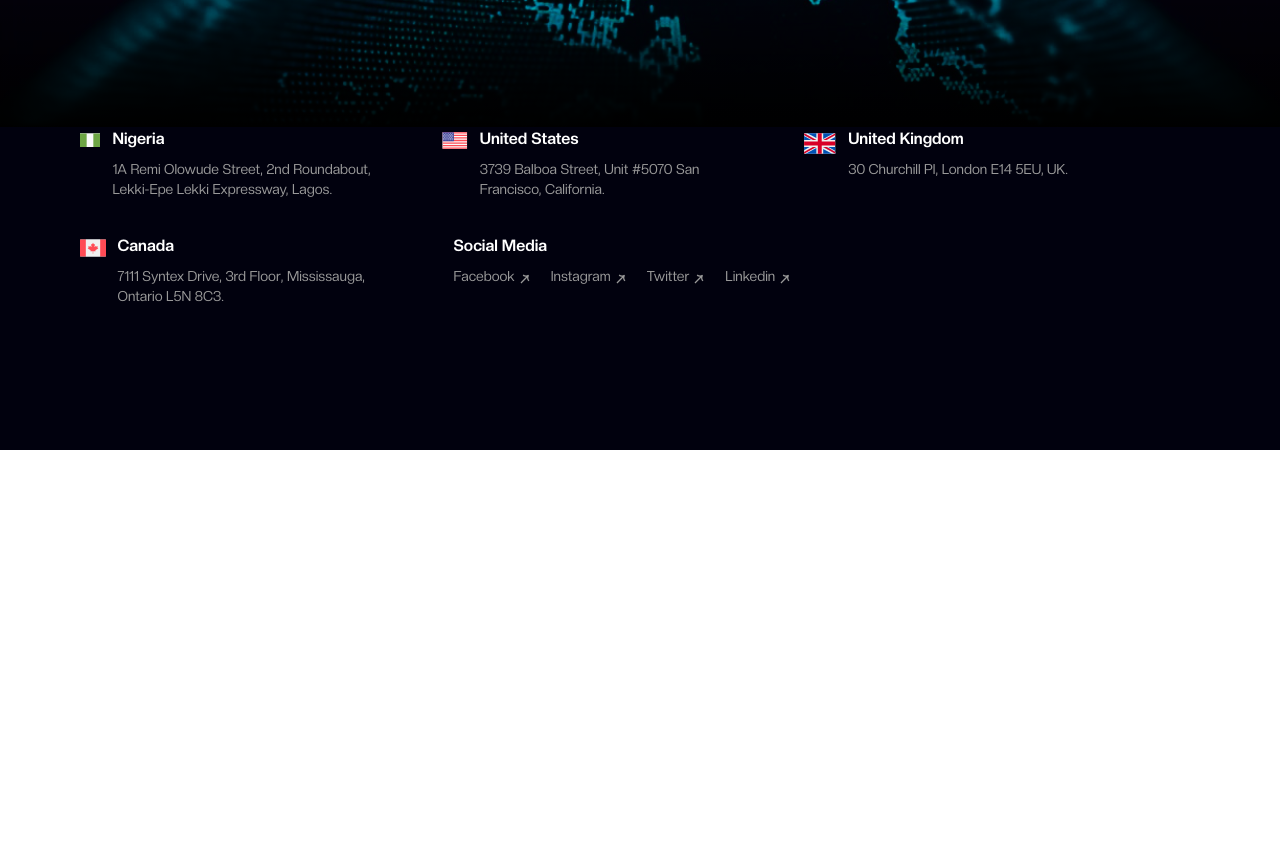
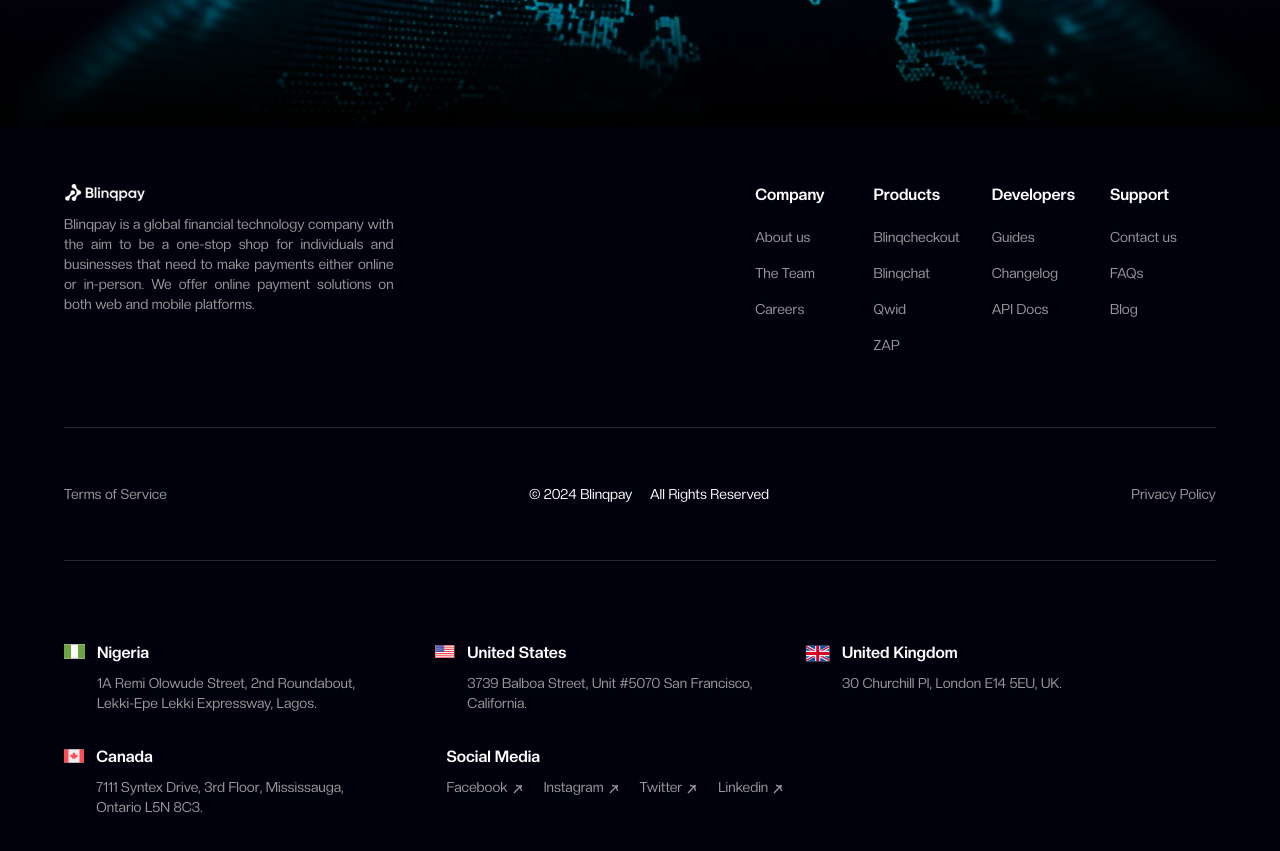
Before and after one commit to BlinqpayTeam/pix-dummy, a Next.js app: page / in a window 1280 px wide. Shown: the part 920-1771 px from the top of the page. Before the commit the page ends 1370 px from the top, so only its background shows below. Built offline with nearby package versions, Linux system fonts and the light colour scheme.

Commit message:
Completed footer

```diff
--- a/src/app/globals.css
+++ b/src/app/globals.css
@@ -113,7 +113,7 @@
 
 @layer components {
 	.side-pad {
-		@apply px-7 lg:px-20;
+		@apply px-7 lg:px-16;
 	}
 
   .bred {
--- a/src/app/page.tsx
+++ b/src/app/page.tsx
@@ -1,7 +1,7 @@
 import Banner from "@/components/Banner";
 import HeroSectionMenu from "@/components/Hero-section";
 import HeroSection from "@/components/Hero-section/section";
-import SecondHalfSectionsWrapper from "@/components/second-half-sections/SecondHalfSectionsWrapper";
+import SecondHalfSectionsWrapper from "@/components/landing-page/second-half-sections/SecondHalfSectionsWrapper";
 
 const menu = ["Company", "Products", "Developers", "About us"]
 
--- a/src/components/second-half-sections/footer/Addresses.tsx
+++ b/src/components/landing-page/second-half-sections/footer/Addresses.tsx
@@ -12,13 +12,13 @@
             const isNig = address?.title === 'Nigeria'
 
             return (
-               <div key={idx} className="w-full lg:w-[28%] flex items-start lg:mr-12 mb-8 lg:mb-8">
+               <div key={idx} className="w-full lg:w-[28%] flex !items-start lg:mr-12 mb-8 lg:mb-8">
 
                   <div className={`mr-3 ${isNig ? '' : 'pt-px'}`}>
                      <Image
                         height={20}
-                        width={isNig ? 35 : 33}
                         alt="footer-img"
+                        width={isNig ? 35 : 25}
                         src={address.iconPath}
                      />
                   </div>
--- a/src/components/second-half-sections/footer/Footer.tsx
+++ b/src/components/landing-page/second-half-sections/footer/Footer.tsx
@@ -1,10 +1,14 @@
 import React from 'react'
 import Addresses from './Addresses'
+import UsefulLinks from './UsefulLinks'
+import TermsAndPolicy from './TermsAndPolicy'
 
 const Footer = () => {
    return (
       <footer className='w-full bg-blq-custom-dark pb-16 lg:pb-28 text-white side-pad font-creato'>
+         <UsefulLinks />
          <Addresses />
+         <TermsAndPolicy isMobile />
       </footer>
    )
 }
--- /dev/null
+++ b/src/components/landing-page/second-half-sections/footer/TermsAndPolicy.tsx
@@ -0,0 +1,27 @@
+import React from 'react'
+
+type Props = {
+   isMobile?: boolean
+}
+
+const TermsAndPolicy = ({ isMobile }: Props) => {
+   return (
+      <div className={`w-full border-gray-50
+      ${isMobile ? 'lg:hidden flex flex-col justify-center items-center space-y-10 border-t border-opacity-40 pt-8' : 'hidden lg:flex items-center border-y py-14 justify-between border-opacity-15 mb-20'}`}>
+
+         <p className="text-blq-gray-50 hover:scale-[90%] cursor-pointer transition-all duration-300 text-sm lg:text-plg">
+            Terms of Service
+         </p>
+
+         <p className="text-white text-sm lg:text-plg">
+            &copy;&nbsp;{new Date().getFullYear()} Blinqpay &nbsp;&nbsp;&nbsp; All Rights Reserved
+         </p>
+
+         <p className="text-blq-gray-50 hover:scale-[90%] cursor-pointer transition-all duration-300 text-sm lg:text-plg">
+            Privacy Policy
+         </p>
+      </div>
+   )
+}
+
+export default TermsAndPolicy
--- /dev/null
+++ b/src/components/landing-page/second-half-sections/footer/UsefulLinks.tsx
@@ -0,0 +1,54 @@
+import Image from 'next/image'
+import React from 'react'
+import { usefulLinks } from './exports'
+import TermsAndPolicy from './TermsAndPolicy'
+
+const UsefulLinks = () => {
+   return (
+      <div className="w-full">
+
+         <div className='w-full flex items-start justify-start lg:justify-between flex-wrap lg:flex-nowrap py-14'>
+
+            <div className="w-full lg:w-[30%]">
+               <Image src="/logo/blinqpay.svg" alt="logo" width={82} height={18} />
+
+               <p className="mb-0 text-justify mt-3 text-sm lg:text-plg text-blq-gray-50 lg:pr-4">
+                  Blinqpay is a global financial technology company with the aim to be a one-stop shop for individuals and businesses that need to make payments either online or in-person. We offer online payment solutions on both web and mobile platforms.
+               </p>
+            </div>
+
+            <div className="w-full lg:w-[40%] flex items-start justify-between flex-wrap lg:flex-nowrap pt-10 lg:pt-0">
+               {usefulLinks.map(({ title, children }: UsefulLinkProps) => {
+
+                  return (
+                     <div key={title} className="w-[45%] lg:w-[23%] mb-8 lg:mb-0">
+                        <span className="text-white font-semibold">
+                           {title}
+                        </span>
+
+                        <div className='mt-5'>
+                           {children?.map(({ subtitle }: FooterLinkProps) => {
+
+                              return (
+                                 <p key={subtitle} className="text-blq-gray-50 text-sm lg:text-plg mb-4 hover:scale-110 transition-transform cursor-pointer w-max">
+                                    {subtitle}
+                                 </p>
+
+                              )
+                           })}
+                        </div>
+                     </div>
+                  )
+
+               })}
+            </div>
+
+         </div>
+
+         <TermsAndPolicy />
+      </div>
+
+   )
+}
+
+export default UsefulLinks
--- a/src/components/second-half-sections/footer/exports.ts
+++ b/src/components/landing-page/second-half-sections/footer/exports.ts
@@ -31,6 +31,43 @@
    },
 ]
 
+const usefulLinks: UsefulLinkProps[] = [
+   {
+      title: 'Company',
+      children: [
+         { subtitle: 'About us', url: '#' },
+         { subtitle: 'The Team', url: '#' },
+         { subtitle: 'Careers', url: '#' },
+      ]
+   },
+   {
+      title: 'Products',
+      children: [
+         { subtitle: 'Blinqcheckout', url: '#' },
+         { subtitle: 'Blinqchat', url: '#' },
+         { subtitle: 'Qwid', url: '#' },
+         { subtitle: 'ZAP', url: '#' },
+      ]
+   },
+   {
+      title: 'Developers',
+      children: [
+         { subtitle: 'Guides', url: '#' },
+         { subtitle: 'Changelog', url: '#' },
+         { subtitle: 'API Docs', url: '#' },
+      ]
+   },
+   {
+      title: 'Support',
+      children: [
+         { subtitle: 'Contact us', url: '#' },
+         { subtitle: 'FAQs', url: '#' },
+         { subtitle: 'Blog', url: '#' },
+      ]
+   },
+]
+
 export {
-   addresses
+   addresses,
+   usefulLinks
 }
--- a/typings.d.ts
+++ b/typings.d.ts
@@ -6,3 +6,8 @@
    value?: string,
    children?: FooterLinkProps[];
 }
+
+type UsefulLinkProps = {
+   title: string;
+   children?: FooterLinkProps[];
+}
```
Also changed, not shown: public/images/footer/nigeria.svg, src/components/landing-page/second-half-sections/SecondHalfSectionsWrapper.tsx (renamed from src/components/second-half-sections/SecondHalfSectionsWrapper.tsx).
